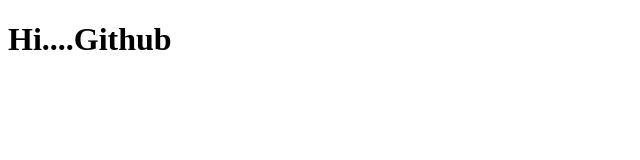
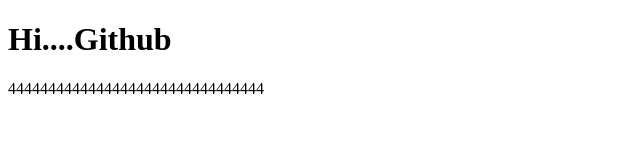
Before and after one commit to rungarun1999/myProject, a plain HTML site: page index.html in a window 1280 px wide. Shown: the whole page, without its empty margins (0-640 px from the left). Drawn offline with Linux system fonts and the light colour scheme.

Commit message:
New Edit 2
2

```diff
--- a/index.html
+++ b/index.html
@@ -7,6 +7,6 @@
 </head>
 <body>
     <h1>Hi....Github</h1>
-
+    <p>44444444444444444444444444444444</p>
 </body>
 </html>
```
